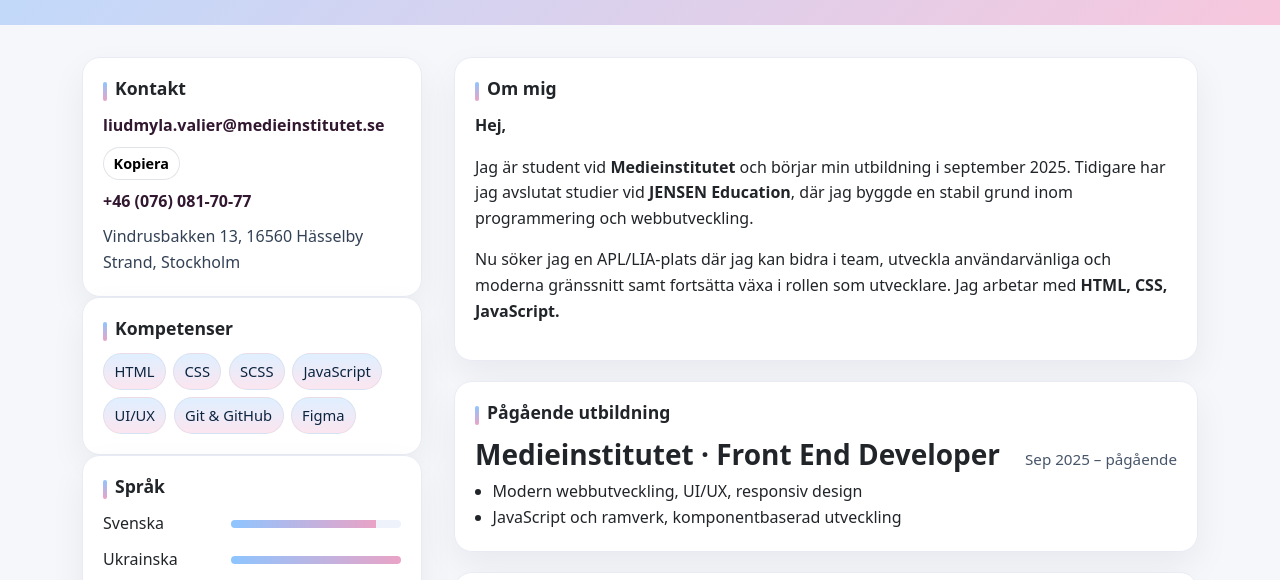
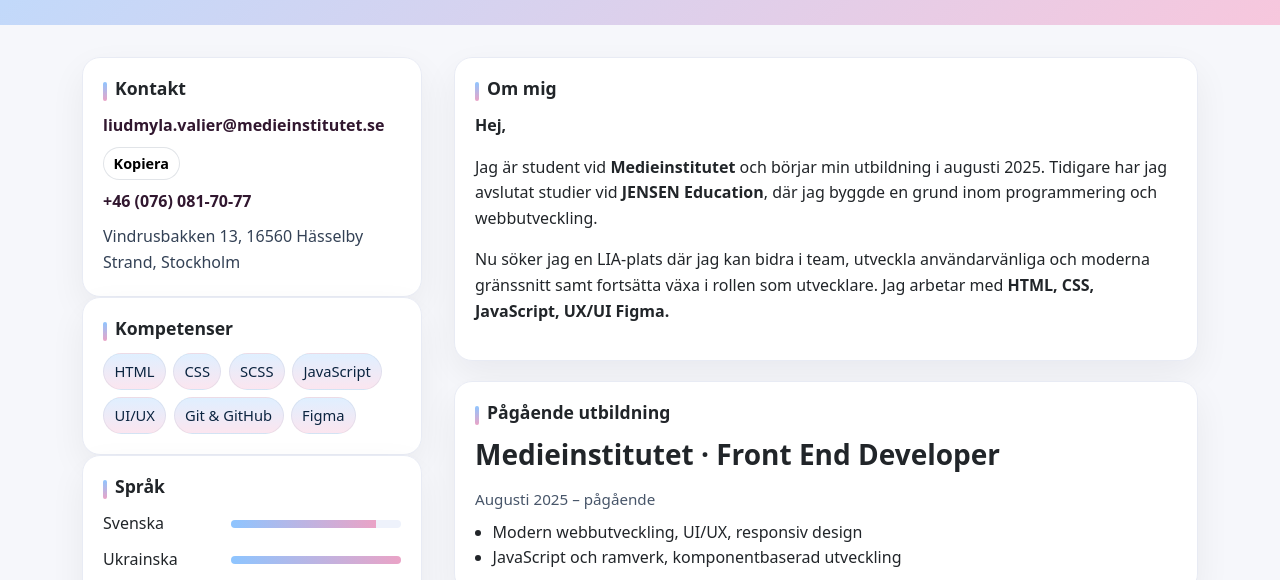
Before and after one commit to Valersha88888888/cv-och-personligt-brev-, a plain HTML site: page index.html in a window 1280 px wide. Shown: the part 215-795 px from the top of the page. Drawn offline with nearby package versions, Linux system fonts and the light colour scheme.

Commit message:
Fix HTML structure and update content

```diff
--- a/index.html
+++ b/index.html
@@ -128,14 +128,14 @@
           <p><strong>Hej,</strong></p>
           <p>
             Jag är student vid <strong>Medieinstitutet</strong> och börjar min
-            utbildning i september 2025. Tidigare har jag avslutat studier vid
-            <strong>JENSEN Education</strong>, där jag byggde en stabil grund inom
+            utbildning i augusti 2025. Tidigare har jag avslutat studier vid
+            <strong>JENSEN Education</strong>, där jag byggde en  grund inom
             programmering och webbutveckling.
           </p>
           <p>
-            Nu söker jag en APL/LIA-plats där jag kan bidra i team, utveckla
+            Nu söker jag en LIA-plats där jag kan bidra i team, utveckla
             användarvänliga och moderna gränssnitt samt fortsätta växa i rollen
-            som utvecklare. Jag arbetar med <strong>HTML, CSS, JavaScript.</strong>
+            som utvecklare. Jag arbetar med <strong>HTML, CSS, JavaScript, UX/UI Figma.</strong>
           </p>
         </section>
 
@@ -144,7 +144,7 @@
           <article class="entry">
             <div class="entry-hd">
               <h3>Medieinstitutet · Front End Developer</h3>
-              <span class="time">Sep 2025 – pågående</span>
+              <span class="time">Augusti 2025 – pågående</span>
             </div>
             <ul class="bullets">
               <li>Modern webbutveckling, UI/UX, responsiv design</li>
```
